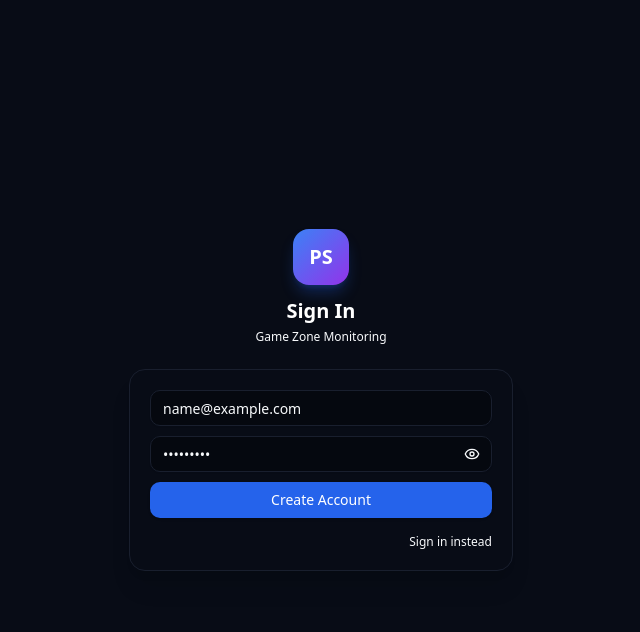
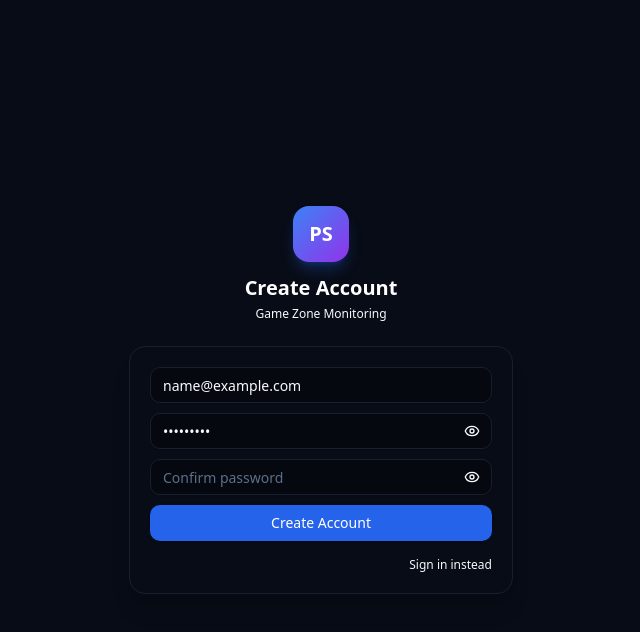
Before and after one commit to sentflix01/game-zone-monitoring, a React (Vite) app: page /login in a window 1280 px wide. Both pictures are taken after typing "name@example.com", "Sample123" into the empty fields and a click on the button "Create account". Shown: the top 632 px of the page, without its empty margins (319-959 px from the left). Built offline with nearby package versions, Linux system fonts and the light colour scheme; no server answers.

Commit message:
feat: add confirm password field on sign-up + clean dead googleSignIn code

```diff
--- a/src/pages/Login.jsx
+++ b/src/pages/Login.jsx
@@ -46,39 +46,19 @@ function ErrorBanner({ message }) {
   );
 }
 
-/* ─── Popup → redirect fallback ──────────────────────────────────────────── */
-async function googleSignIn() {
-  const provider = new GoogleAuthProvider();
-  provider.setCustomParameters({ prompt: 'select_account' });
-  try {
-    await signInWithPopup(auth, provider);
-  } catch (err) {
-    console.error('[googleSignIn] popup failed:', err?.code, err?.message, err);
-    const shouldRedirect =
-      err?.code === 'auth/popup-blocked' ||
-      err?.code === 'auth/operation-not-supported-in-this-environment' ||
-      !err?.code;
-
-    if (shouldRedirect) {
-      sessionStorage.setItem('__redirectPending', '1');
-      await signInWithRedirect(auth, provider);
-      return;
-    }
-
-    throw err;
-  }
-}
 
 /* ─── Main Component ─────────────────────────────────────────────────────── */
 export default function Login() {
   const { isAuthenticated, isLoadingAuth } = useAuth();
 
-  const [identifier, setIdentifier] = useState('');
-  const [password, setPassword]     = useState('');
-  const [showPwd, setShowPwd]       = useState(false);
-  const [isRegister, setIsRegister] = useState(false);
-  const [loadingBtn, setLoadingBtn] = useState(false);
-  const [error, setError]           = useState('');
+  const [identifier, setIdentifier]         = useState('');
+  const [password, setPassword]             = useState('');
+  const [confirmPassword, setConfirmPassword] = useState('');
+  const [showPwd, setShowPwd]               = useState(false);
+  const [showConfirmPwd, setShowConfirmPwd] = useState(false);
+  const [isRegister, setIsRegister]         = useState(false);
+  const [loadingBtn, setLoadingBtn]         = useState(false);
+  const [error, setError]                   = useState('');
 
   const busy = loadingBtn;
 
@@ -143,14 +123,21 @@ export default function Login() {
   /* ── Registration ── */
   async function handleRegister(e) {
     e.preventDefault();
-    if (!identifier.trim() || !password) return;
+    if (!identifier.trim() || !password || !confirmPassword) return;
     setError('');
-    setLoadingBtn(true);
     if (!identifier.includes('@')) {
       setError('An email address is required to create an account.');
-      setLoadingBtn(false);
       return;
     }
+    if (password !== confirmPassword) {
+      setError('Passwords do not match. Please try again.');
+      return;
+    }
+    if (password.length < 6) {
+      setError('Password must be at least 6 characters.');
+      return;
+    }
+    setLoadingBtn(true);
     try {
       await createUserWithEmailAndPassword(auth, identifier.trim(), password);
     } catch (err) {
@@ -183,7 +170,7 @@ export default function Login() {
         <div className="w-14 h-14 bg-gradient-to-br from-blue-500 to-purple-600 rounded-2xl flex items-center justify-center mx-auto mb-3 shadow-lg shadow-blue-600/30">
           <span className="text-white text-xl font-bold">PS</span>
         </div>
-        <h1 className="text-xl font-bold text-white">Sign In</h1>
+        <h1 className="text-xl font-bold text-white">{isRegister ? 'Create Account' : 'Sign In'}</h1>
         <p className="text-game-muted text-xs mt-1">Game Zone Monitoring</p>
       </div>
 
@@ -225,6 +212,31 @@ export default function Login() {
               {showPwd ? <EyeOff className="w-4 h-4" /> : <Eye className="w-4 h-4" />}
             </button>
           </div>
+
+          {/* Confirm password — only on sign-up */}
+          {isRegister && (
+            <div className="relative">
+              <Input
+                type={showConfirmPwd ? 'text' : 'password'}
+                value={confirmPassword}
+                onChange={e => { setConfirmPassword(e.target.value); setError(''); }}
+                placeholder="Confirm password"
+                required
+                disabled={busy}
+                className="bg-game-bg border-game-border text-white text-sm pr-10"
+                autoComplete="new-password"
+              />
+              <button
+                type="button"
+                onClick={() => setShowConfirmPwd(!showConfirmPwd)}
+                className="absolute right-3 top-1/2 -translate-y-1/2 text-game-muted hover:text-white"
+                tabIndex={-1}
+              >
+                {showConfirmPwd ? <EyeOff className="w-4 h-4" /> : <Eye className="w-4 h-4" />}
+              </button>
+            </div>
+          )}
+
           <Button
             type="submit"
             disabled={busy}
@@ -251,7 +263,7 @@ export default function Login() {
           )}
           <button
             type="button"
-            onClick={() => { setIsRegister(!isRegister); setError(''); }}
+            onClick={() => { setIsRegister(!isRegister); setError(''); setConfirmPassword(''); setShowConfirmPwd(false); }}
             className="hover:text-white transition-colors ml-auto"
           >
             {isRegister ? 'Sign in instead' : 'Create account'}
```
